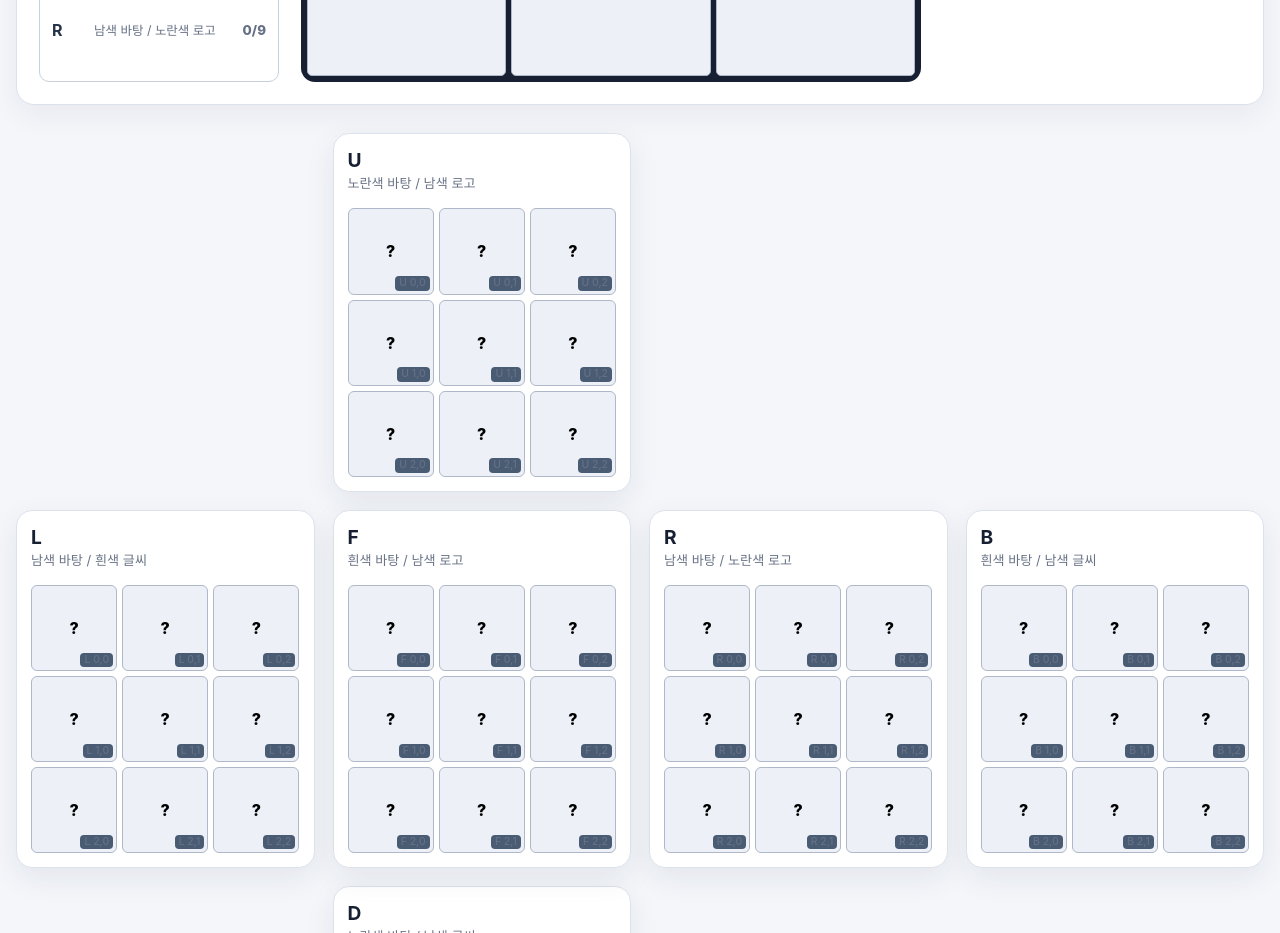
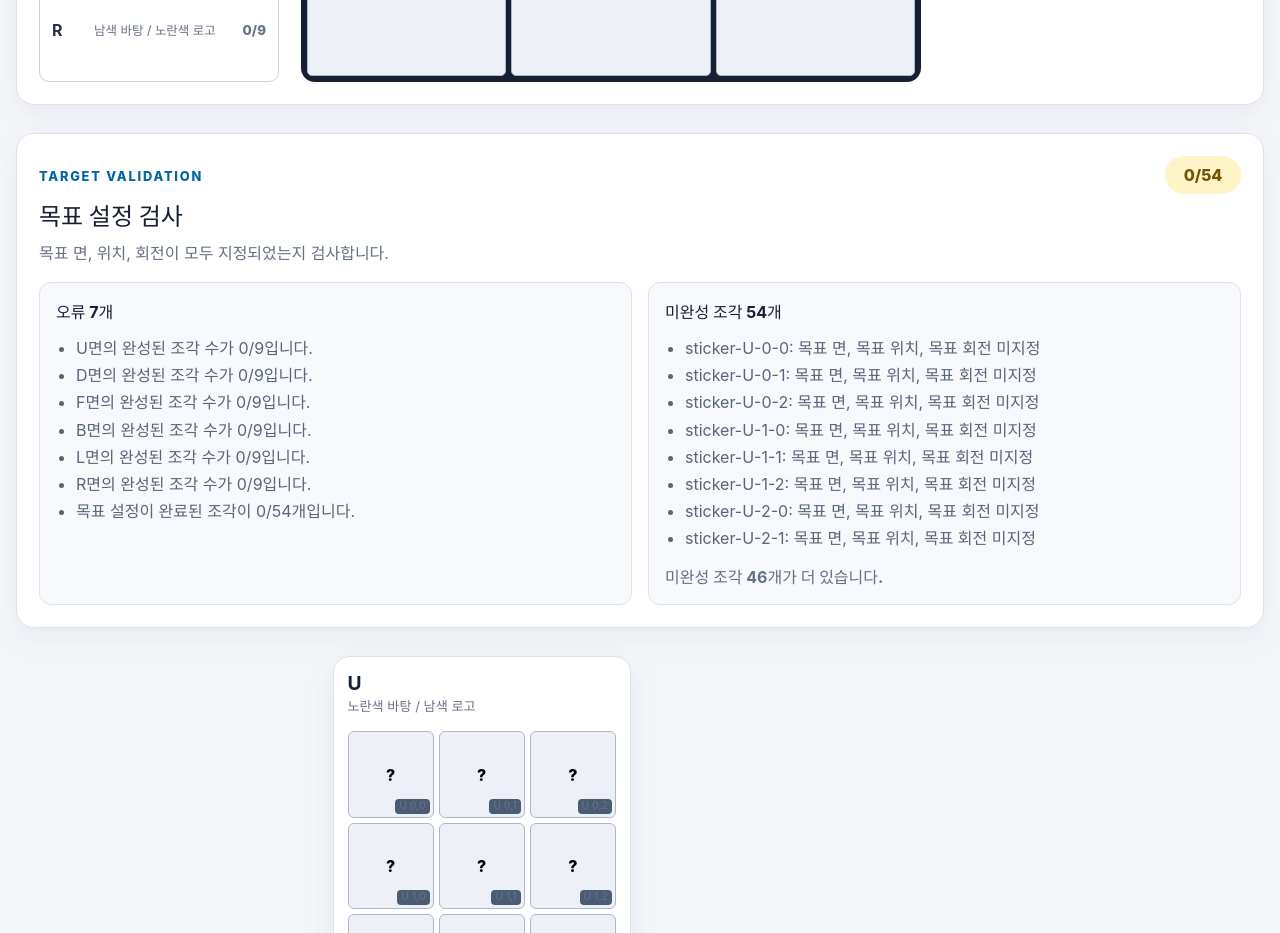
Before and after one commit to mynuno/uci-cube-solver, a React (Vite) app: page / in a window 1280 px wide. Shown: the part 2900-3833 px from the top of the page. Built offline with nearby package versions, Linux system fonts and the light colour scheme.

Commit message:
Add target assignment validation

```diff
--- a/src/App.css
+++ b/src/App.css
@@ -1344,3 +1344,103 @@ select {
     grid-template-columns: 180px minmax(0, 1fr);
   }
 }
+
+.target-validation {
+  margin-bottom: 28px;
+  padding: 22px;
+  border: 1px solid #dce2ec;
+  border-radius: 18px;
+  background: #ffffff;
+  box-shadow: 0 10px 30px rgba(27, 39, 70, 0.06);
+}
+
+.target-validation-complete {
+  border-color: #9bc8aa;
+}
+
+.target-validation-heading {
+  display: flex;
+  align-items: flex-start;
+  justify-content: space-between;
+  gap: 20px;
+  margin-bottom: 18px;
+}
+
+.target-validation-heading h2 {
+  margin: 4px 0 0;
+}
+
+.target-validation-heading p:last-child {
+  margin: 8px 0 0;
+  color: #657085;
+}
+
+.target-validation-count {
+  min-width: 76px;
+  padding: 9px 12px;
+  border-radius: 999px;
+  text-align: center;
+  font-weight: 800;
+  color: #735400;
+  background: #fff4c7;
+}
+
+.target-validation-count-complete {
+  color: #216e3a;
+  background: #e8f5ec;
+}
+
+.target-validation-success {
+  padding: 16px 18px;
+  border-radius: 12px;
+  font-weight: 700;
+  color: #216e3a;
+  background: #e8f5ec;
+}
+
+.target-validation-columns {
+  display: grid;
+  grid-template-columns: repeat(2, minmax(0, 1fr));
+  gap: 16px;
+}
+
+.target-validation-group {
+  min-width: 0;
+  padding: 16px;
+  border: 1px solid #dce2ec;
+  border-radius: 12px;
+  background: #f8f9fc;
+}
+
+.target-validation-group h3 {
+  margin: 0 0 12px;
+  font-size: 1rem;
+}
+
+.target-validation-group ul {
+  margin: 0;
+  padding-left: 20px;
+  line-height: 1.7;
+  color: #596579;
+}
+
+.target-validation-empty,
+.target-validation-more {
+  margin: 0;
+  color: #657085;
+}
+
+.target-validation-more {
+  margin-top: 12px;
+  font-weight: 700;
+}
+
+@media (max-width: 700px) {
+  .target-validation {
+    min-width: 620px;
+  }
+
+  .target-validation-columns {
+    grid-template-columns: 1fr;
+  }
+}
--- a/src/App.tsx
+++ b/src/App.tsx
@@ -16,6 +16,8 @@ import {
 import type { FacePhoto, NormalizedPoint } from "./image/types";
 import { splitFacePhotoIntoStickerImages } from "./image/splitFace";
 import { TargetAssemblyPreview } from "./components/TargetAssemblyPreview";
+import { TargetValidationPanel } from "./components/TargetValidationPanel";
+import { validateTargetAssignments } from "./cube/targetValidation";
 
 function cloneCubeState(state: CubeState): CubeState {
   return {
@@ -132,6 +134,11 @@ function App() {
 
     return owners;
   }, [cubeState]);
+
+  const targetValidationResult = useMemo(
+    () => validateTargetAssignments(cubeState),
+    [cubeState],
+  );
 
   const selectedSticker = selectedStickerId
     ? (cubeState.stickers[selectedStickerId] ?? null)
@@ -535,6 +542,8 @@ function App() {
             }}
           />
 
+          <TargetValidationPanel result={targetValidationResult} />
+
           <CubeNet
             cubeState={cubeState}
             selectedStickerId={selectedStickerId}
--- /dev/null
+++ b/src/components/TargetValidationPanel.tsx
@@ -0,0 +1,107 @@
+import type { TargetValidationResult } from "../cube/targetValidation";
+
+interface TargetValidationPanelProps {
+  result: TargetValidationResult;
+}
+
+const MAX_VISIBLE_MESSAGES = 8;
+
+export function TargetValidationPanel({
+  result,
+}: TargetValidationPanelProps) {
+  const hiddenErrorCount = Math.max(
+    0,
+    result.errors.length - MAX_VISIBLE_MESSAGES,
+  );
+
+  const hiddenWarningCount = Math.max(
+    0,
+    result.warnings.length - MAX_VISIBLE_MESSAGES,
+  );
+
+  return (
+    <section
+      className={
+        result.isComplete
+          ? "target-validation target-validation-complete"
+          : "target-validation"
+      }
+    >
+      <div className="target-validation-heading">
+        <div>
+          <p className="eyebrow">Target validation</p>
+          <h2>목표 설정 검사</h2>
+          <p>
+            목표 면, 위치, 회전이 모두 지정되었는지 검사합니다.
+          </p>
+        </div>
+
+        <div
+          className={
+            result.isComplete
+              ? "target-validation-count target-validation-count-complete"
+              : "target-validation-count"
+          }
+        >
+          {result.completedStickerCount}/54
+        </div>
+      </div>
+
+      {result.isComplete ? (
+        <div className="target-validation-success">
+          54개 조각의 목표 면, 위치, 회전 설정이 모두 완료되었습니다.
+        </div>
+      ) : (
+        <div className="target-validation-columns">
+          <div className="target-validation-group">
+            <h3>오류 {result.errors.length}개</h3>
+
+            {result.errors.length === 0 ? (
+              <p className="target-validation-empty">
+                현재 구조적 오류는 없습니다.
+              </p>
+            ) : (
+              <ul>
+                {result.errors
+                  .slice(0, MAX_VISIBLE_MESSAGES)
+                  .map((error) => (
+                    <li key={error}>{error}</li>
+                  ))}
+              </ul>
+            )}
+
+            {hiddenErrorCount > 0 && (
+              <p className="target-validation-more">
+                오류 {hiddenErrorCount}개가 더 있습니다.
+              </p>
+            )}
+          </div>
+
+          <div className="target-validation-group">
+            <h3>미완성 조각 {result.warnings.length}개</h3>
+
+            {result.warnings.length === 0 ? (
+              <p className="target-validation-empty">
+                미완성 조각이 없습니다.
+              </p>
+            ) : (
+              <ul>
+                {result.warnings
+                  .slice(0, MAX_VISIBLE_MESSAGES)
+                  .map((warning) => (
+                    <li key={warning}>{warning}</li>
+                  ))}
+              </ul>
+            )}
+
+            {hiddenWarningCount > 0 && (
+              <p className="target-validation-more">
+                미완성 조각 {hiddenWarningCount}개가 더 있습니다.
+              </p>
+            )}
+          </div>
+        </div>
+      )}
+    </section>
+  );
+}
--- /dev/null
+++ b/src/cube/targetValidation.ts
@@ -0,0 +1,110 @@
+import {
+  FACE_NAMES,
+  type CubeState,
+  type FaceName,
+  type GridPosition,
+} from "./types";
+
+export interface TargetValidationResult {
+  isComplete: boolean;
+  errors: string[];
+  warnings: string[];
+  completedStickerCount: number;
+  faceCompletedCounts: Record<FaceName, number>;
+}
+
+function createEmptyFaceCounts(): Record<FaceName, number> {
+  return {
+    U: 0,
+    D: 0,
+    F: 0,
+    B: 0,
+    L: 0,
+    R: 0,
+  };
+}
+
+function createPositionKey(face: FaceName, position: GridPosition): string {
+  return `${face}-${position.row}-${position.col}`;
+}
+
+export function validateTargetAssignments(
+  cubeState: CubeState,
+): TargetValidationResult {
+  const errors: string[] = [];
+  const warnings: string[] = [];
+  const faceCompletedCounts = createEmptyFaceCounts();
+  const positionOwners = new Map<string, string>();
+
+  let completedStickerCount = 0;
+
+  for (const sticker of Object.values(cubeState.stickers)) {
+    const missingFields: string[] = [];
+
+    if (!sticker.targetFace) {
+      missingFields.push("목표 면");
+    }
+
+    if (!sticker.targetPosition) {
+      missingFields.push("목표 위치");
+    }
+
+    if (sticker.targetRotation === null) {
+      missingFields.push("목표 회전");
+    }
+
+    if (missingFields.length > 0) {
+      warnings.push(`${sticker.id}: ${missingFields.join(", ")} 미지정`);
+      continue;
+    }
+
+    const targetFace = sticker.targetFace;
+    const targetPosition = sticker.targetPosition;
+
+    if (!targetFace || !targetPosition) {
+      continue;
+    }
+
+    completedStickerCount += 1;
+    faceCompletedCounts[targetFace] += 1;
+
+    const positionKey = createPositionKey(targetFace, targetPosition);
+
+    const existingOwner = positionOwners.get(positionKey);
+
+    if (existingOwner) {
+      errors.push(
+        `${targetFace}면 ${targetPosition.row + 1}행 ${
+          targetPosition.col + 1
+        }열에 ${existingOwner}와 ${sticker.id}가 중복 지정되었습니다.`,
+      );
+    } else {
+      positionOwners.set(positionKey, sticker.id);
+    }
+  }
+
+  for (const face of FACE_NAMES) {
+    const completedCount = faceCompletedCounts[face];
+
+    if (completedCount !== 9) {
+      errors.push(`${face}면의 완성된 조각 수가 ${completedCount}/9입니다.`);
+    }
+  }
+
+  if (completedStickerCount !== 54) {
+    errors.push(
+      `목표 설정이 완료된 조각이 ${completedStickerCount}/54개입니다.`,
+    );
+  }
+
+  return {
+    isComplete:
+      errors.length === 0 &&
+      warnings.length === 0 &&
+      completedStickerCount === 54,
+    errors,
+    warnings,
+    completedStickerCount,
+    faceCompletedCounts,
+  };
+}
```
